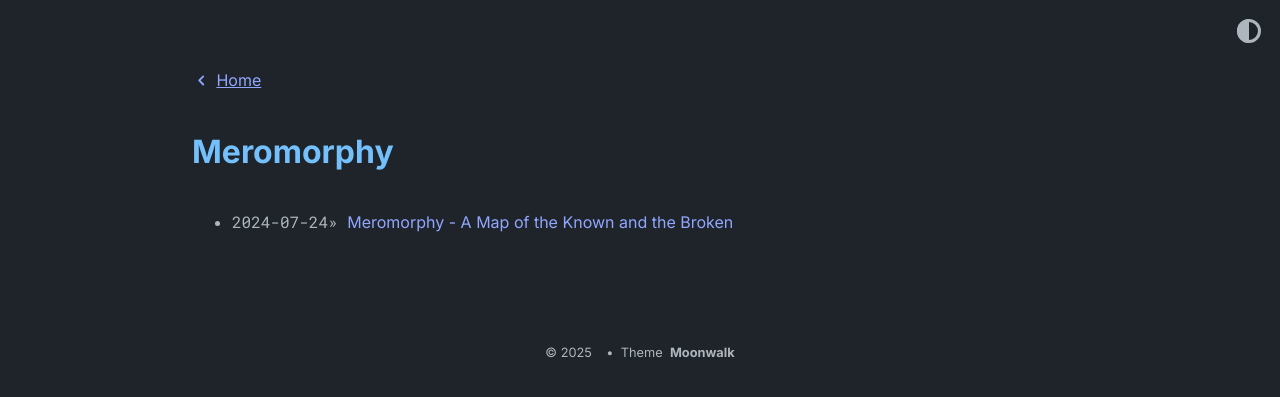
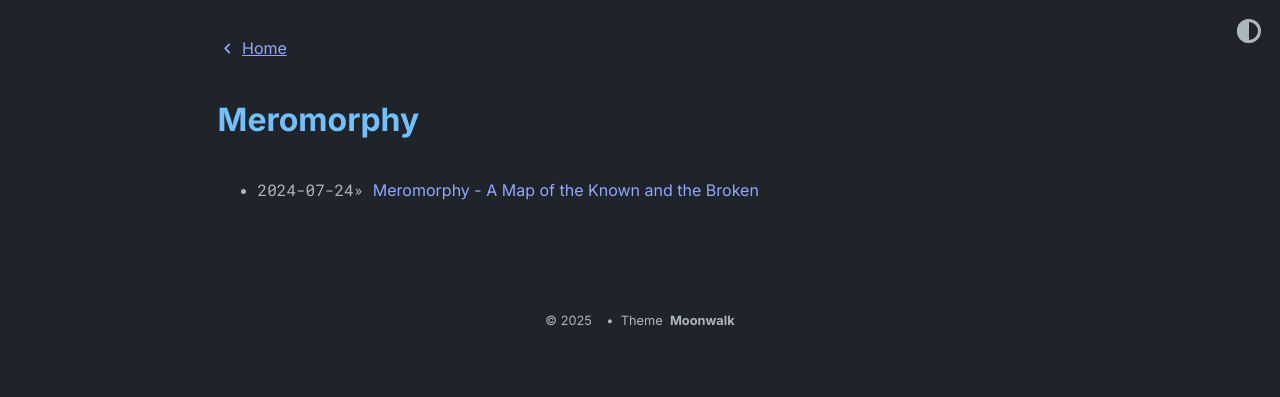
Before and after one commit to rnepal2/meromorphy, a Jekyll site: the page built from blog.html, in a window 1280 px wide. Shown: the top 397 px of the page. Built offline with Jekyll 4.4.1, drawn with Linux system fonts in a browser that asks for light colours.

```diff
--- a/_sass/moonwalk.scss
+++ b/_sass/moonwalk.scss
@@ -32,11 +32,11 @@
 li { margin: 0.4em 0; }
 
 .w {
-  width: 70%;
+  width: 66%;
   max-width: 1080px;
   min-width: 320px;
   margin: 0 auto;
-  padding: 4em 2em;
+  padding: 2em 2em; // was 4em 2em
 }
 
 table, th, td {
```
Also changed, not shown: README.md (added).
